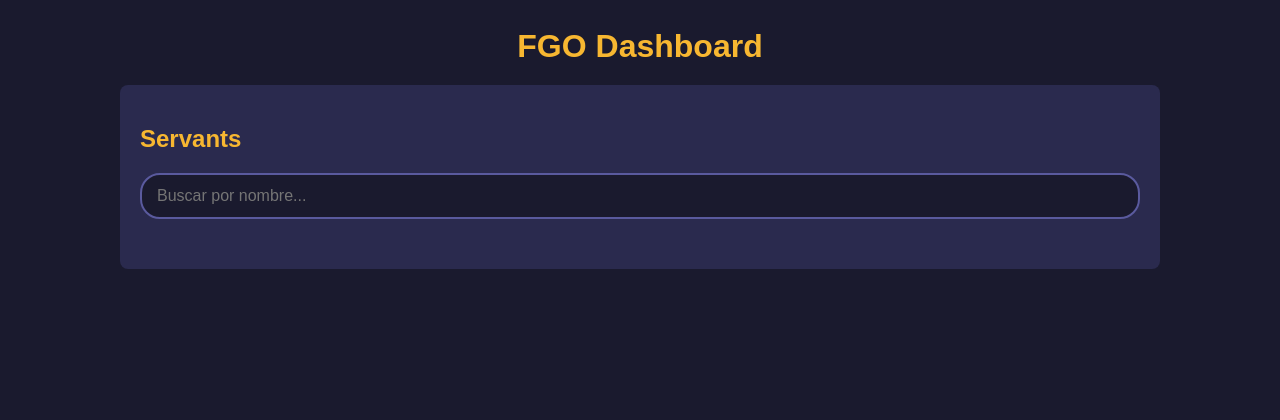
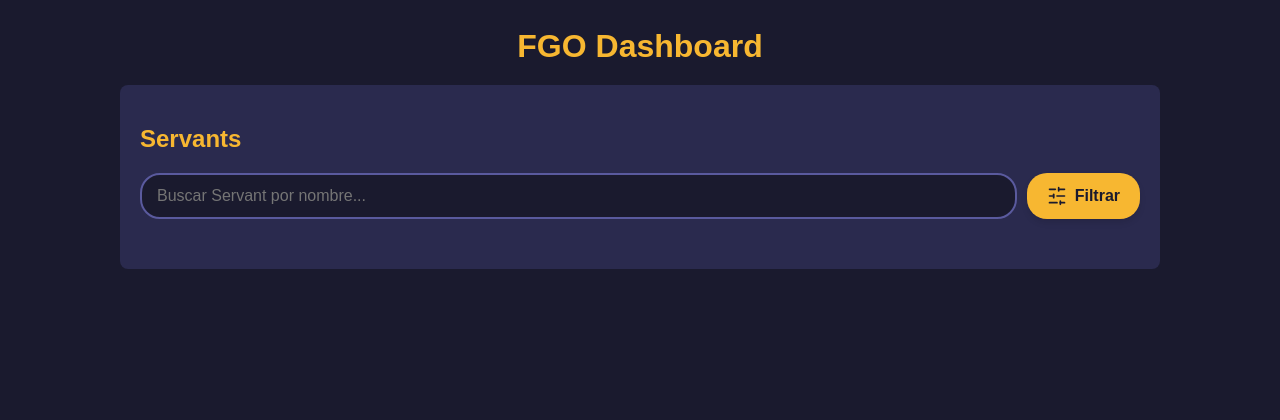
Before and after one commit to DiegoImp/Proyectos_FGO, a Flask app: page / in a window 1280 px wide. Shown: the top 420 px of the page. Run offline with Flask 3, Linux system fonts and the light colour scheme.

Commit message:
side bar and filter button

```diff
--- a/static/main.js
+++ b/static/main.js
@@ -2,6 +2,17 @@
 
     const searchbar = document.getElementById('search-bar'); // tomamos la barra de busqueda
     const servantLinks = document.querySelectorAll('.details_link'); // tomamos los link
+    const filterbutton = document.getElementById('button-filter'); //tomamos el boton de filtros
+    const sidebar = document.getElementById('sidebar'); //tomamos el sidebar
+
+
+
+
+    filterbutton.addEventListener('click', () => {
+        sidebar.classList.toggle('sidebar-visible');
+
+    });
+
 
     searchbar.addEventListener('input', () => {   // esperamos un input en la barra
         const textoBusqueda = searchbar.value.toLowerCase();     // extraemos la cadena de caracteres en lower case
--- a/static/style.css
+++ b/static/style.css
@@ -52,6 +73,28 @@
     outline: none; /* Quitamos el borde feo por defecto */
     border-color: #f7b731; /* Borde dorado al seleccionar */
     box-shadow: 0 0 8px #f7b731; /* Sombra dorada para que brille */
+}
+#button-filter{
+    display: flex;
+    align-items: center;
+    gap: 8px; /* Espacio entre el icono y el texto */
+    padding: 12px 20px; /* Ajustado para el nuevo layout */
+    background-color: #f7b731; /* El dorado que usamos */
+    color: #1a1a2e;           /* El azul oscuro del fondo */
+    font-size: medium;
+    font-weight: 550;       /* Letra en negrita */
+    border-radius: 20px;      /* Bordes redondeados */
+    border: none; /* No necesitamos borde con flex */
+    box-shadow: 0 4px 6px rgba(0, 0, 0, 0.1); /* Sombra más sutil */
+    cursor: pointer; /* Cambia el cursor al pasar por encima */
+    transition: background-color 0.3s ease, transform 0.3s ease;
+}
+#button-filter:hover {
+    transform: (1.1);
+    background-color: #ffde8a; /* Un dorado más claro */
+    color: #1a1a2e;
+    /* ¡Bonus! Hacemos que se mueva un poquito */
+    transform: translateY(-3px);
 }
 .servants_grid{
     display: grid;
--- a/templates/main_page.html
+++ b/templates/main_page.html
@@ -16,10 +16,28 @@
         <h1>FGO Dashboard</h1>
 
     </header>
+    <aside id="sidebar">
+            <h4>Filtros</h4>
+    </aside>
     <main>
         <h2>Servants</h2>
+
         <div class="search_bar">
-            <input type="text" id="search-bar" placeholder="Buscar por nombre...">
+            <input type="text" id="search-bar" placeholder="Buscar Servant por nombre...">
+                        <button id="button-filter">
+                <svg xmlns="http://www.w3.org/2000/svg" width="20" height="20" viewBox="0 0 24 24" fill="none" stroke="currentColor" stroke-width="2" stroke-linecap="round" stroke-linejoin="round" class="lucide lucide-sliders-horizontal">
+                    <line x1="21" y1="4" x2="14" y2="4"></line>
+                    <line x1="10" y1="4" x2="3" y2="4"></line>
+                    <line x1="21" y1="12" x2="12" y2="12"></line>
+                    <line x1="8" y1="12" x2="3" y2="12"></line>
+                    <line x1="21" y1="20" x2="16" y2="20"></line>
+                    <line x1="12" y1="20" x2="3" y2="20"></line>
+                    <line x1="14" y1="2" x2="14" y2="6"></line>
+                    <line x1="8" y1="10" x2="8" y2="14"></line>
+                    <line x1="16" y1="18" x2="16" y2="22"></line>
+                </svg>
+                <span>Filtrar</span>
+            </button>
         </div>
 
         <div class="servants_grid">
```
Also changed, not shown: other parts of static/style.css (+24 -3 lines).
